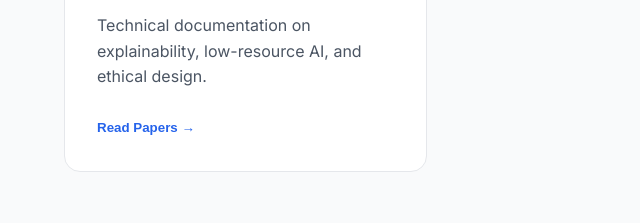
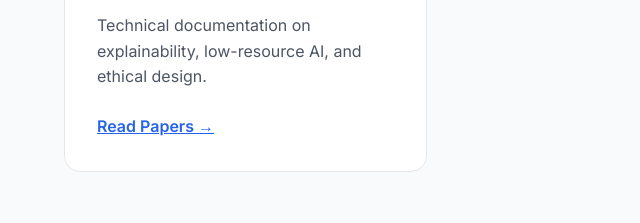
Before and after one commit to sargamsahu1011/KrumanCorporations, a plain HTML site: page index.html in a window 1280 px wide. Shown: the part 2257-2480 px from the top of the page, 0-640 px from the left. Drawn offline with Linux system fonts and the light colour scheme.

Commit message:
index.html

```diff
--- a/index.html
+++ b/index.html
@@ -174,7 +174,7 @@
           <p class="card-description">
             Technical documentation on explainability, low-resource AI, and ethical design.
           </p>
-          <button class="card-button">Read Papers →</button>
+          <a href="whitepapers.html" class="card-button">Read Papers →</a>
         </div>
       </div>
     </div>
```
